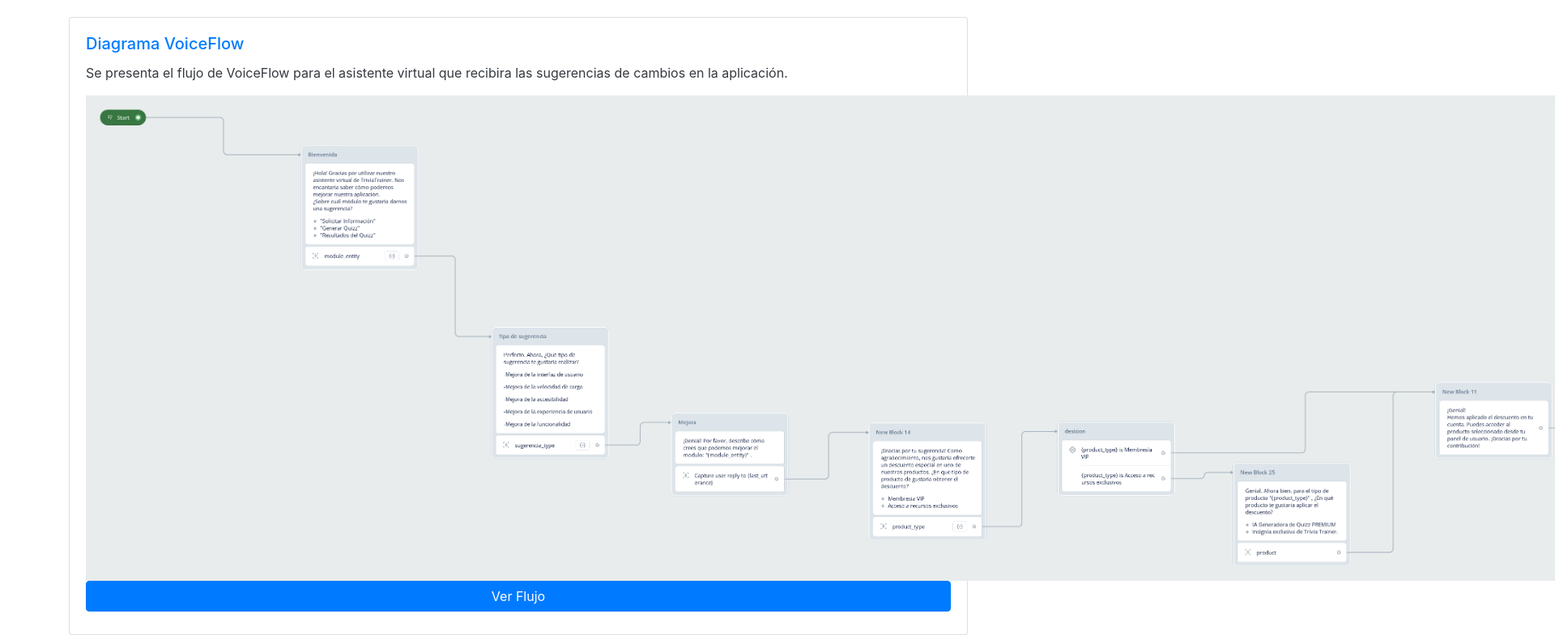
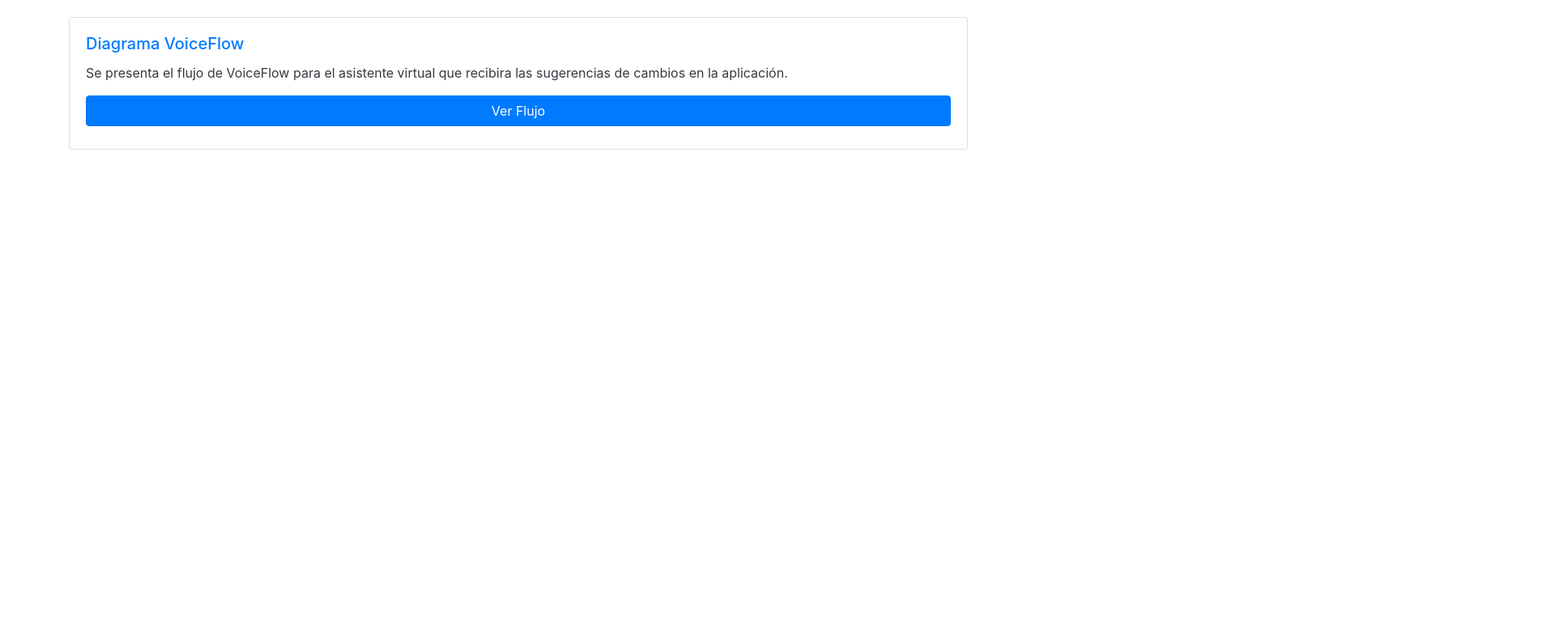
Before and after one commit to BrunoGust/IHC-2025-Entregables, a plain HTML site: page index.html in a window 1280 px wide. Shown: the part 519-1304 px from the top of the page at 81% size, 1920 px wide, since content can reach past the window. After the commit the page ends 800 px from the top, so only its background shows below. Drawn offline with nearby package versions, Linux system fonts and the light colour scheme.

Commit message:
Update index.html

```diff
--- a/index.html
+++ b/index.html
@@ -40,7 +40,6 @@
       <div class="card-body">
         <h5 class="card-title">Diagrama VoiceFlow</h5>
         <p class="card-text">Se presenta el flujo de VoiceFlow para el asistente virtual que recibira las sugerencias de cambios en la aplicación.</p>
-        <img src= "voiceflow-export-1748465138371.png" max-width:100% height="600">
         <a href="voiceflow-export-1748465027767.pdf" class="btn btn-primary btn-block mb-2" target="_blank">Ver Flujo</a>
       </div>
     </div>
```
